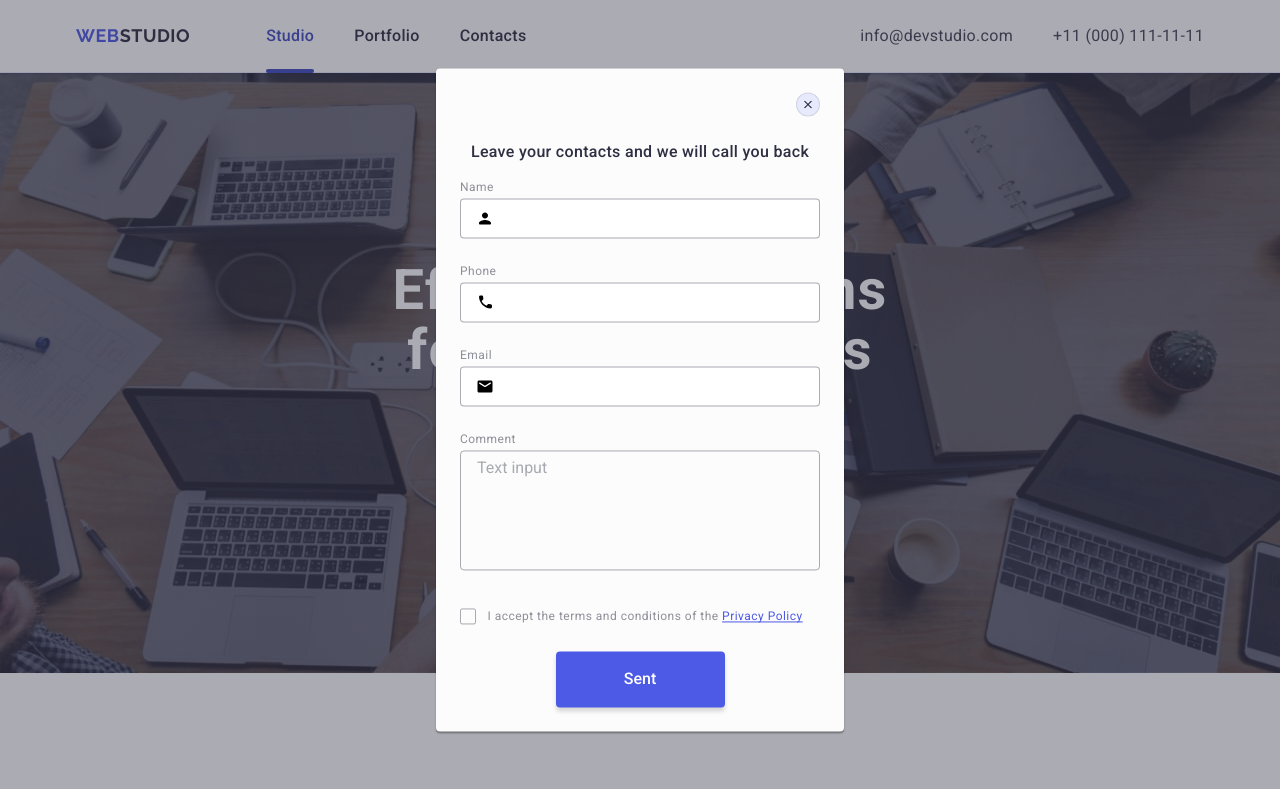
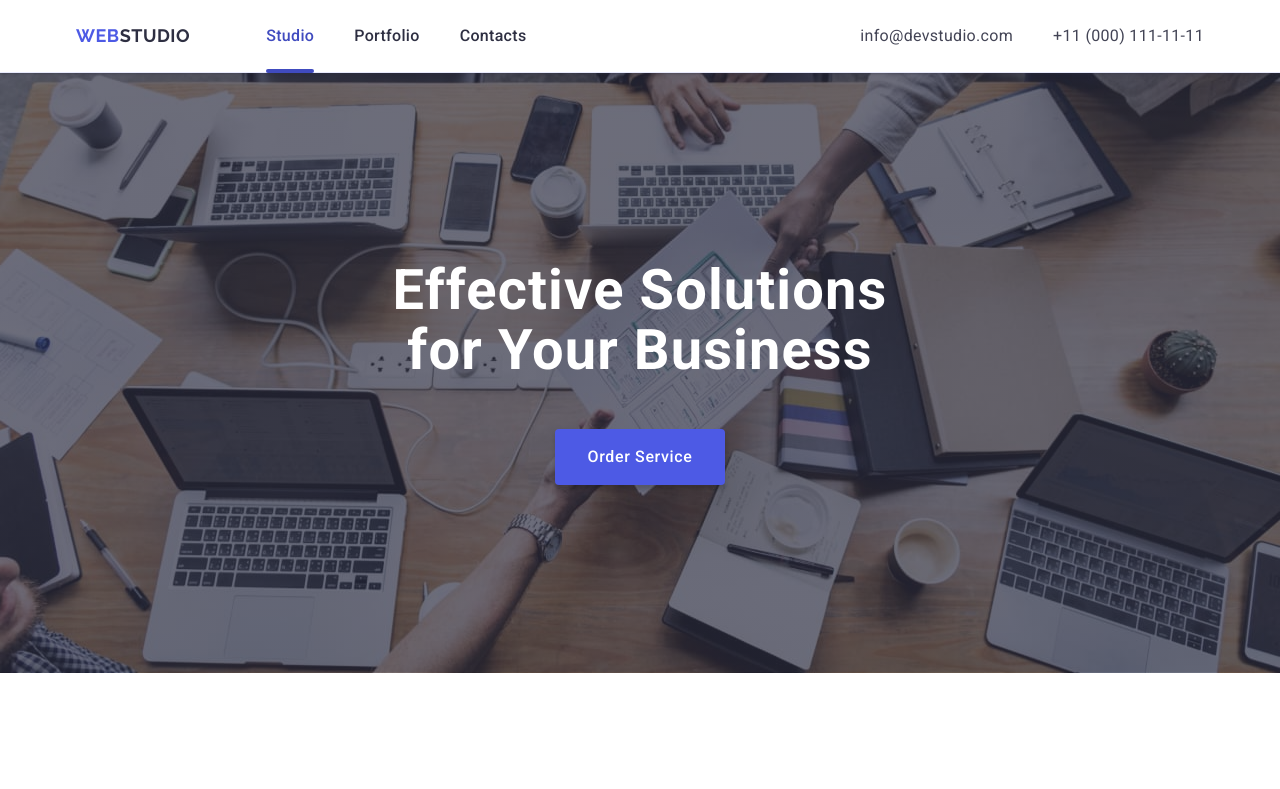
Before and after one commit to Svitla-Dan/goit-markup-hw-05, a plain HTML site: page index.html in a window 1280 px wide. Shown: the top 789 px of the page. Drawn offline with nearby package versions, Linux system fonts and the light colour scheme.

Commit message:
fix path to svg

```diff
--- a/index.html
+++ b/index.html
@@ -505,7 +505,7 @@
             <button type="submit" class="subscribe-btn">
               Subscribe
               <svg class="subscribe-icon" width="24" height="24">
-                <use href="/images/icons.svg#icon-frame"></use>
+                <use href="./images/icons.svg#icon-frame"></use>
               </svg>
             </button>
           </form>
@@ -513,7 +513,7 @@
       </div>
     </footer>
     <!-- ===================Modal-overlay===================== -->
-    <div class="backdrop is-open">
+    <div class="backdrop">
       <div class="modal">
         <button class="modal-close-btn" type="button">
           <svg
@@ -522,7 +522,7 @@
             height="8"
             aria-label="close icon"
           >
-            <use href="/images/icons.svg#icon-close"></use>
+            <use href="./images/icons.svg#icon-close"></use>
           </svg>
         </button>
         <p class="review-form-description">
@@ -543,7 +543,7 @@
                 required
               />
               <svg class="review-form-field-icon" width="18" height="24">
-                <use href="/images/icons.svg#icon-person"></use>
+                <use href="./images/icons.svg#icon-person"></use>
               </svg>
             </div>
           </div>
@@ -563,7 +563,7 @@
                 required
               />
               <svg class="review-form-field-icon" width="18" height="24">
-                <use href="/images/icons.svg#icon-phone"></use>
+                <use href="./images/icons.svg#icon-phone"></use>
               </svg>
             </div>
           </div>
@@ -581,7 +581,7 @@
                 required
               />
               <svg class="review-form-field-icon" width="18" height="24">
-                <use href="/images/icons.svg#icon-email"></use>
+                <use href="./images/icons.svg#icon-email"></use>
               </svg>
             </div>
           </div>
@@ -613,7 +613,7 @@
                   width="10"
                   height="8"
                 >
-                  <use href="/images/icons.svg#icon-vector"></use>
+                  <use href="./images/icons.svg#icon-vector"></use>
                 </svg>
               </span>
               I accept the terms and conditions of the
```
